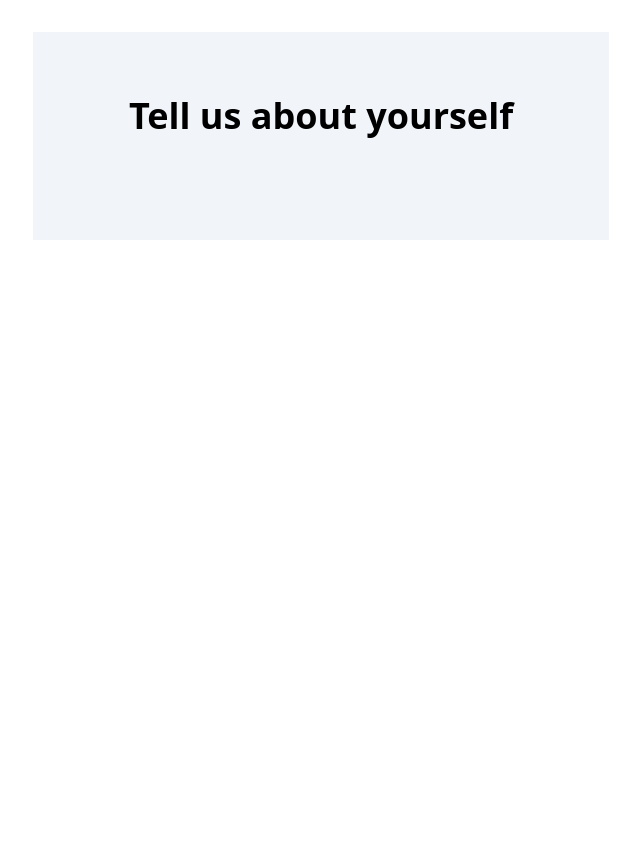
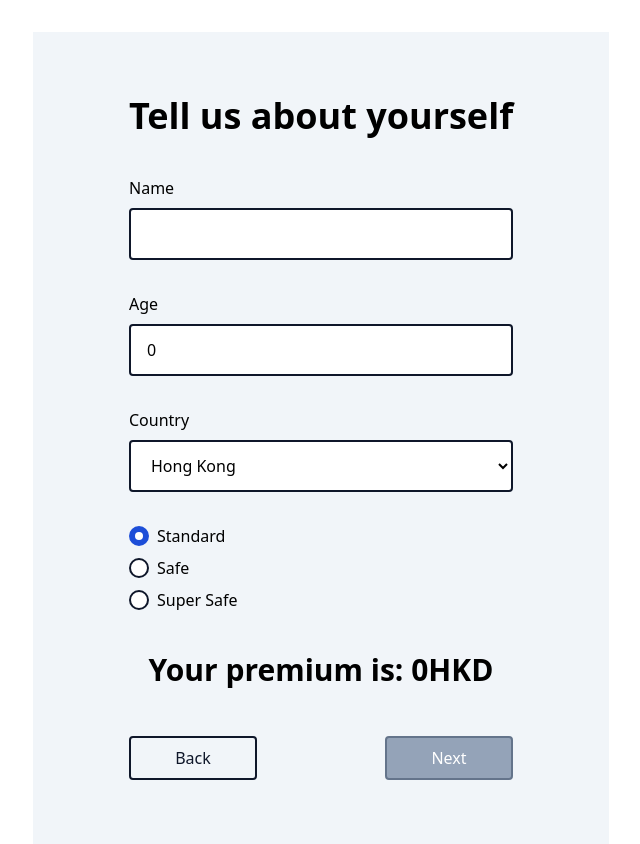
Before and after one commit to gmahatkov/CoverGoExercise, a Vue app: page /form in a window 1280 px wide. Shown: the whole page, without its empty margins (319-959 px from the left). Before the commit the page ends 800 px from the top, so only its background shows below. Built offline with nearby package versions, Linux system fonts and the light colour scheme.

Commit message:
+add form

```diff
--- a/src/App.vue
+++ b/src/App.vue
@@ -3,3 +3,21 @@
     <router-view class="mx-auto max-w-xl w-full"/>
   </main>
 </template>
+
+<script setup lang="ts">
+import { onErrorCaptured } from 'vue';
+import { useStore } from 'vuex';
+import errors from '@/errors/validity-errors';
+import useRouterShortcuts from '@/utils/router-shortcuts';
+import { IState } from './store';
+
+const { goToError } = useRouterShortcuts();
+const store = useStore<IState>();
+
+onErrorCaptured((err) => {
+  if (err instanceof errors.ValidityError) {
+    store.commit('setAppError', err);
+    goToError();
+  }
+});
+</script>
--- a/src/components/AppButton.vue
+++ b/src/components/AppButton.vue
@@ -2,7 +2,7 @@
     <button
         @click.prevent="$emit('click', $event)"
         :disabled='props.disabled ?? false'
-        class="w-32 text-md rounded border-2 border-slate-900 py-2 px-4"
+        class="app-button"
         :class='variantClass'
     >
         {{ props.text }}
@@ -27,7 +27,25 @@ interface IEmits {
 defineEmits<IEmits>();
 
 const variantClass = ref({
-  'variant-1': 'bg-transparent text-slate-900',
-  'variant-2': 'bg-slate-900 text-white',
+  'variant-1': 'app-button__variant_1',
+  'variant-2': 'app-button__variant_2',
 }[props.variant ?? 'variant-1']);
 </script>
+
+<style>
+.app-button {
+  @apply w-32 rounded border-2 border-slate-900 py-2 px-4;
+}
+.app-button__variant_1 {
+  @apply bg-transparent text-slate-900;
+}
+.app-button__variant_2 {
+  @apply bg-slate-900 text-white;
+}
+.app-button__variant_1:disabled {
+  @apply border-slate-500 text-slate-400;
+}
+.app-button__variant_2:disabled {
+  @apply border-slate-500 bg-slate-400;
+}
+</style>
--- a/src/components/FormField.vue
+++ b/src/components/FormField.vue
@@ -1,8 +1,8 @@
 <template>
-    <div>
-        <label v-if="label">
-            {{ label }}
-        </label>
+    <div class="mb-8">
+        <div v-if="label" class="mb-2 text-left">
+            {{ props.label }}
+        </div>
         <div>
             <slot />
         </div>
@@ -11,11 +11,11 @@
 
 <script setup lang="ts">
 
-import { defineProps } from "vue";
+import { defineProps } from 'vue';
 
 interface IProps {
     label?: string,
 }
 
-const { label } = defineProps<IProps>();
+const props = defineProps<IProps>();
 </script>
--- /dev/null
+++ b/src/components/RadioList.vue
@@ -0,0 +1,86 @@
+<template>
+  <div class="radio-list">
+    <label
+      v-for="option of props.options"
+      :key="option.value"
+      class="radio-list__item"
+    >
+      <input
+        type="radio"
+        class="radio-list__input"
+        :value="option.value"
+        :name="props.name"
+        :checked="option.value === props.modelValue"
+        :required="props.required ?? false"
+        :disabled="props.disabled ?? false"
+        @focus="$emit('focus', $event)"
+        @blur="$emit('blur', $event)"
+        @input="update"
+      />
+      <span class="radio-list__label-text">
+        {{ option.text }}
+      </span>
+    </label>
+  </div>
+</template>
+
+<script setup lang="ts">
+import { defineProps, defineEmits } from 'vue';
+import { TOption } from '@/store';
+
+interface IProps {
+  modelValue: string | number;
+  name: string;
+  options: Array<TOption>;
+  required?: boolean;
+  disabled?: boolean;
+}
+
+const props = defineProps<IProps>();
+
+interface IEmits {
+  (event: 'update:modelValue', value: string | number): void;
+  (event: 'focus', eventObj: FocusEvent): void;
+  (event: 'blur', eventObj: FocusEvent): void;
+}
+
+const emit = defineEmits<IEmits>();
+
+function update(event: Event) {
+  const value = (event.target as HTMLSelectElement)?.value ?? '';
+  emit('update:modelValue', value);
+}
+
+</script>
+
+<style>
+.radio-list {
+  @apply flex flex-col items-start;
+}
+.radio-list__item {
+  @apply flex items-center mb-2;
+}
+.radio-list__input {
+  width: 20px;
+  height: 20px;
+  appearance: none;
+  border-radius: 50%;
+  position: relative;
+  @apply mr-2 bg-white border-2 border-slate-900;
+}
+.radio-list__input::before {
+  content: '';
+  position: absolute;
+}
+.radio-list__input:checked {
+  @apply border-blue-700 bg-blue-700;
+}
+.radio-list__input:checked::before {
+  background-color: #fff;
+  border-radius: 50%;
+  width: 8px;
+  height: 8px;
+  left: 4px;
+  top: 4px;
+}
+</style>
--- a/src/components/SelectList.vue
+++ b/src/components/SelectList.vue
@@ -1,13 +1,49 @@
 <template>
-    <div></div>
+  <select
+    class="px-4 py-3 w-full rounded border-2 border-slate-900 bg-white"
+    :value="props.modelValue"
+    :name="props.name"
+    :required="props.required ?? false"
+    :disabled="props.disabled ?? false"
+    @focus="$emit('focus', $event)"
+    @blur="$emit('blur', $event)"
+    @input="update"
+  >
+    <option
+      v-for="option of props.options"
+      :value="option.value"
+      :key="option.value"
+    >
+      {{ option.text }}
+    </option>
+  </select>
 </template>
 
-<script lang="ts">
+<script setup lang="ts">
+import { defineProps, defineEmits } from 'vue';
+import { TOption } from '@/store';
 
-import { defineComponent } from "vue";
+interface IProps {
+  modelValue: string | number;
+  name: string;
+  options: Array<TOption>;
+  required?: boolean;
+  disabled?: boolean;
+}
 
-export default defineComponent({
-    name: 'AppSelectList'
-});
+const props = defineProps<IProps>();
+
+interface IEmits {
+  (event: 'update:modelValue', value: string | number): void;
+  (event: 'focus', eventObj: FocusEvent): void;
+  (event: 'blur', eventObj: FocusEvent): void;
+}
+
+const emit = defineEmits<IEmits>();
+
+function update(event: Event) {
+  const value = (event.target as HTMLSelectElement)?.value ?? '';
+  emit('update:modelValue', value);
+}
 
 </script>
--- a/src/components/TextInput.vue
+++ b/src/components/TextInput.vue
@@ -1,13 +1,76 @@
 <template>
-    <div></div>
+  <input
+    class="px-4 py-3 w-full rounded border-2 border-slate-900"
+    :class="{ 'error': isError }"
+    :name="props.name"
+    :value="props.modelValue"
+    :disabled="props.disabled ?? false"
+    :placeholder="props.placeholder ?? ''"
+    :type="props.type"
+    :required="props.required"
+    :min="props.min"
+    :max="props.max"
+    :step="props.step"
+    @focus="$emit('focus', $event)"
+    @blur="$emit('blur', $event)"
+    @input="update"
+  />
 </template>
 
-<script lang="ts">
+<script setup lang="ts">
+import { defineProps, defineEmits, ref } from 'vue';
 
-import { defineComponent } from "vue";
+interface IProps {
+  modelValue: string | number;
+  name: string;
+  type: 'text' | 'number';
+  required?: boolean;
+  disabled?: boolean;
+  placeholder?: string;
+  pattern?: string;
+  min?: number;
+  max?: number;
+  step?: number;
+}
 
-export default defineComponent({
-    name: 'AppTextInput'
-});
+const props = defineProps<IProps>();
 
+const isError = ref<boolean>(false);
+
+interface IEmits {
+  (event: 'update:modelValue', value: string | number): void;
+  (event: 'focus', eventObj: FocusEvent): void;
+  (event: 'blur', eventObj: FocusEvent): void;
+}
+
+const emit = defineEmits<IEmits>();
+
+function updateTypeText(value: string) {
+  emit('update:modelValue', value);
+}
+
+function updateTypeNumber(value: string) {
+  emit('update:modelValue', Number.parseFloat(value));
+}
+
+function update(event: Event) {
+  const value = (event.target as HTMLInputElement)?.value ?? '';
+  isError.value = !value;
+  switch (props.type) {
+    case 'text':
+      updateTypeText(value);
+      break;
+    case 'number':
+      updateTypeNumber(value);
+      break;
+    default:
+      throw new Error('props.type should be either text or number');
+  }
+}
 </script>
+
+<style>
+.error {
+  @apply border-red-600 text-red-600;
+}
+</style>
--- /dev/null
+++ b/src/errors/validity-errors.ts
@@ -0,0 +1,7 @@
+class ValidityError extends Error {}
+class InvalidAgeError extends ValidityError {}
+
+export default {
+  ValidityError,
+  InvalidAgeError,
+};
--- /dev/null
+++ b/src/utils/router-shortcuts.ts
@@ -0,0 +1,28 @@
+import { useRouter } from 'vue-router';
+
+export default function useRouterShortcuts(): { [key: string]: () => void } {
+  const router = useRouter();
+
+  function goToHome() {
+    router.push({ name: 'home' });
+  }
+
+  function goToForm() {
+    router.push({ name: 'form' });
+  }
+
+  function goToSummary() {
+    router.push({ name: 'summary' });
+  }
+
+  function goToError() {
+    router.push({ name: 'error' });
+  }
+
+  return {
+    goToHome,
+    goToForm,
+    goToSummary,
+    goToError,
+  };
+}
--- a/src/views/FormView.vue
+++ b/src/views/FormView.vue
@@ -1,8 +1,109 @@
 <template>
-  <layout-panel title="Tell us about yourself"></layout-panel>
+  <layout-panel title="Tell us about yourself">
+    <form class="mb-4 px-12">
+      <form-field label="Name">
+        <text-input
+          v-model="formValues.name"
+          name="name"
+          type="text"
+          :required="true"
+        />
+      </form-field>
+      <form-field label="Age">
+        <text-input
+          v-model="formValues.age"
+          name="age"
+          type="number"
+          :required="true"
+          :step="1"
+          :min="1"
+        />
+      </form-field>
+      <form-field label="Country">
+        <select-list
+          v-model="formValues.country"
+          name="country"
+          :options="ContriesOptions"
+          :required="true"
+        />
+      </form-field>
+      <form-field>
+        <radio-list
+          v-model="formValues.pack"
+          name="package"
+          :options="packageOptions"
+          :required="true"
+        />
+      </form-field>
+    </form>
+    <div class="text-3xl font-bold mb-12">
+      Your premium is: {{summary}}{{formValues.country}}
+    </div>
+    <div class="px-12 flex justify-between">
+      <app-button
+        text="Back"
+        variant="variant-1"
+        @click="goToHome"
+      />
+      <app-button
+        text="Next"
+        variant="variant-2"
+        @click="validateAndProceed"
+        :disabled="disableSubmit"
+      />
+    </div>
+  </layout-panel>
 </template>
 
 <script setup lang="ts">
+import { computed, ref } from 'vue';
+import { useStore } from 'vuex';
 import LayoutPanel from '@/components/LayoutPanel.vue';
+import FormField from '@/components/FormField.vue';
+import TextInput from '@/components/TextInput.vue';
+import SelectList from '@/components/SelectList.vue';
+import RadioList from '@/components/RadioList.vue';
+import AppButton from '@/components/AppButton.vue';
+import {
+  IState, IFormValues, ContriesOptions,
+  PackagesOptions, TOption, PackageRates,
+} from '@/store';
+import useRouterShortcuts from '@/utils/router-shortcuts';
+import errors from '@/errors/validity-errors';
 
+const store = useStore<IState>();
+const { goToHome, goToSummary } = useRouterShortcuts();
+
+// computed
+const formValues = computed<IFormValues>({
+  get() {
+    return store.state.formValues;
+  },
+  set(values) {
+    store.commit('setFormState', values);
+  },
+});
+
+const packageOptions = computed<Array<TOption>>(() => {
+  const { summaryWithoutRate } = store.getters;
+  return PackagesOptions.map((opt) => {
+    const rate = summaryWithoutRate * PackageRates[opt.value];
+    return {
+      value: opt.value,
+      text: `${opt.text} ${rate === 0 ? '' : `+(${rate}${formValues.value.country}, ${PackageRates[opt.value] * 100}%)`}`,
+    };
+  });
+});
+
+const summary = computed(() => store.getters.summary);
+
+const disableSubmit = computed(() => !formValues.value.age || !formValues.value.name);
+
+// Methods
+function validateAndProceed() {
+  if (formValues.value.age > 100) {
+    throw new errors.InvalidAgeError('Your age is over our accepted limit.\nWe are sorry but we canot insure you now.');
+  }
+  goToSummary();
+}
 </script>
```
